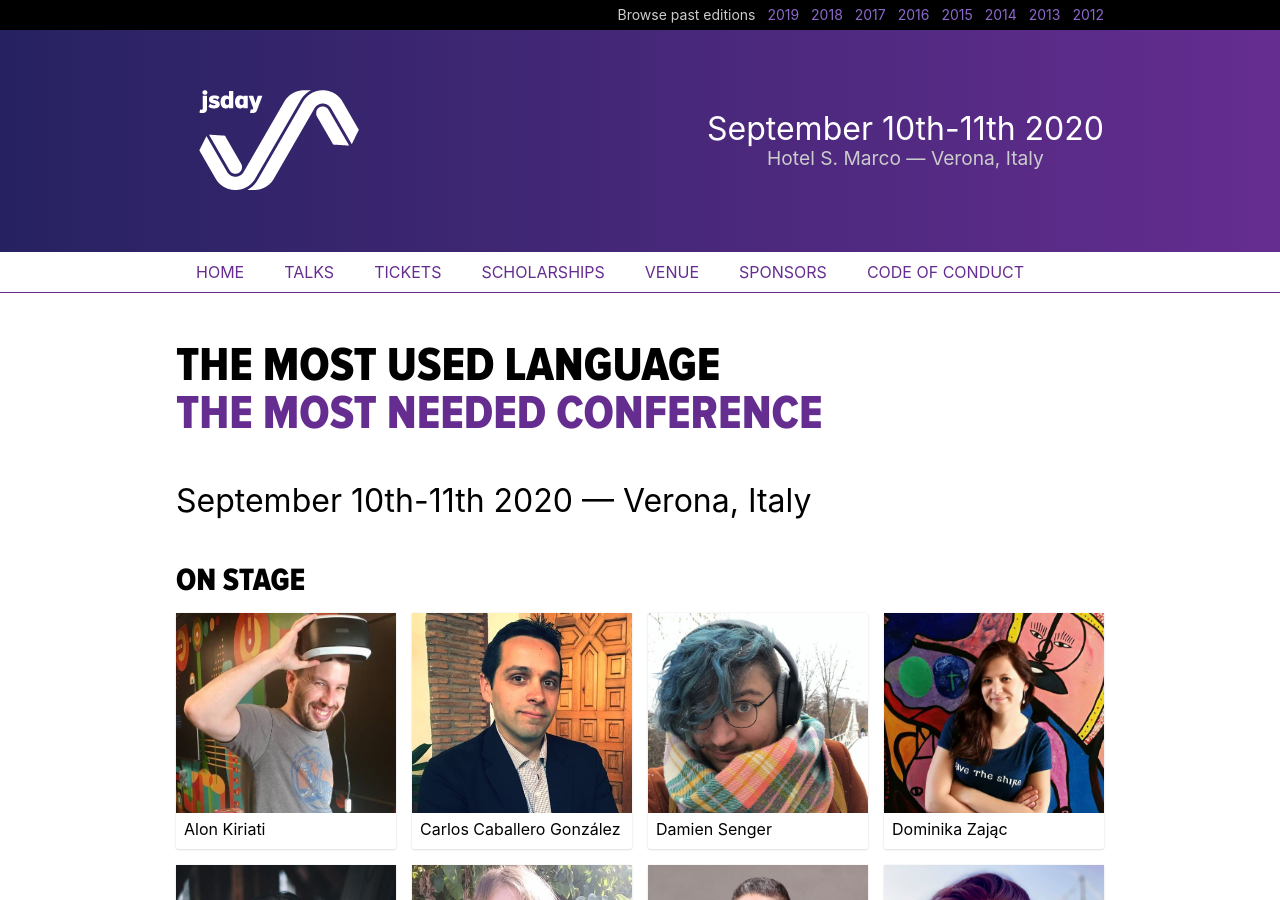
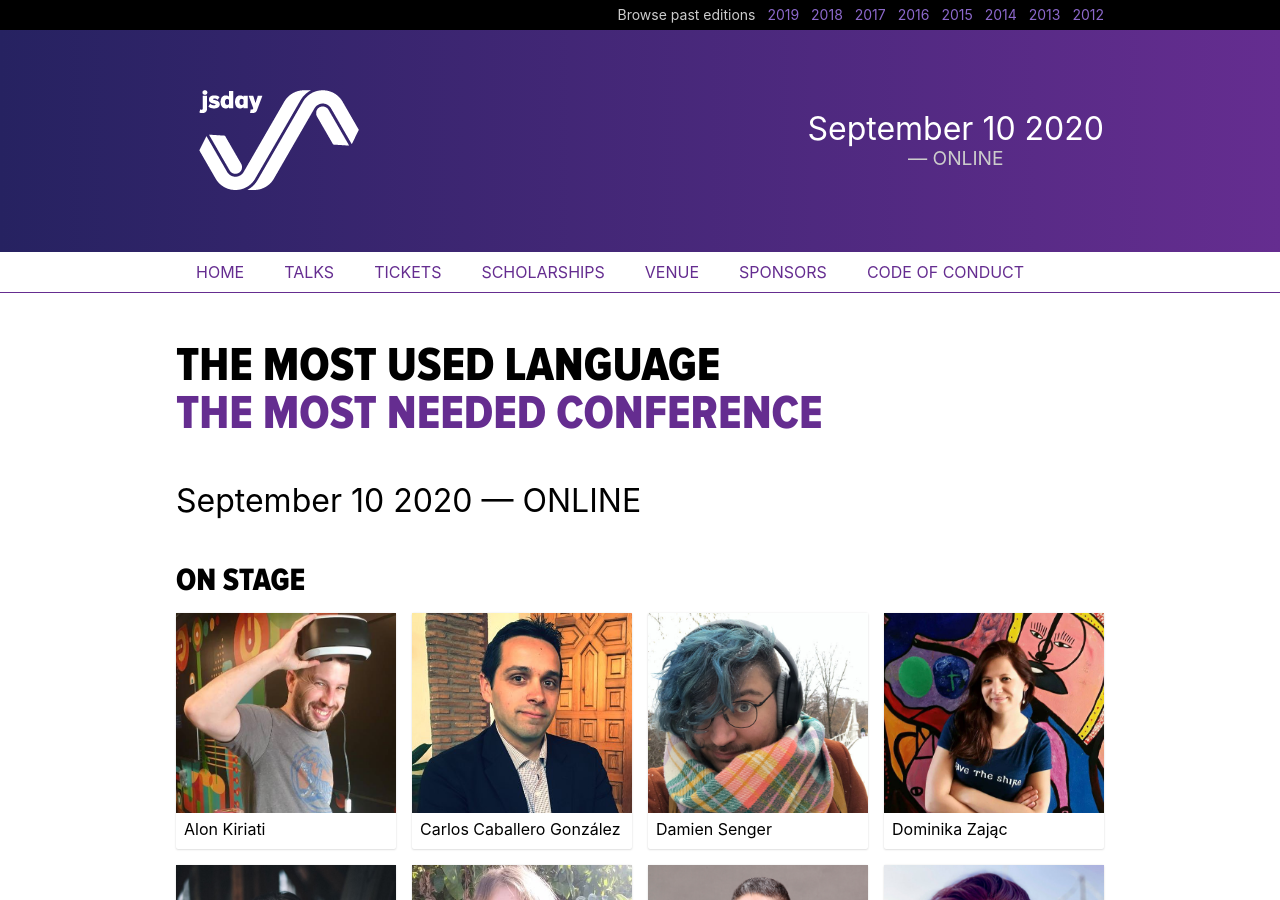
Before and after one commit to giuliatosato/2020.jsday.it, a Jekyll site: the page built from index.html, in a window 1280 px wide and 900 px high. Built offline with Jekyll 4.4.1, drawn with Linux system fonts in a browser that asks for light colours; comment, search, counter and statistics services are not loaded.

Commit message:
CONF ONLINE

```diff
--- a/_data/conference.yml
+++ b/_data/conference.yml
@@ -1,7 +1,7 @@
 name: jsday
-where: Verona, Italy
-when: September 10th-11th 2020
-venue: Hotel S. Marco
+where: ONLINE
+when: September 10 2020
+venue:
 since: 2012
 year: 2020
 tagline: The international JavaScript conference
```
